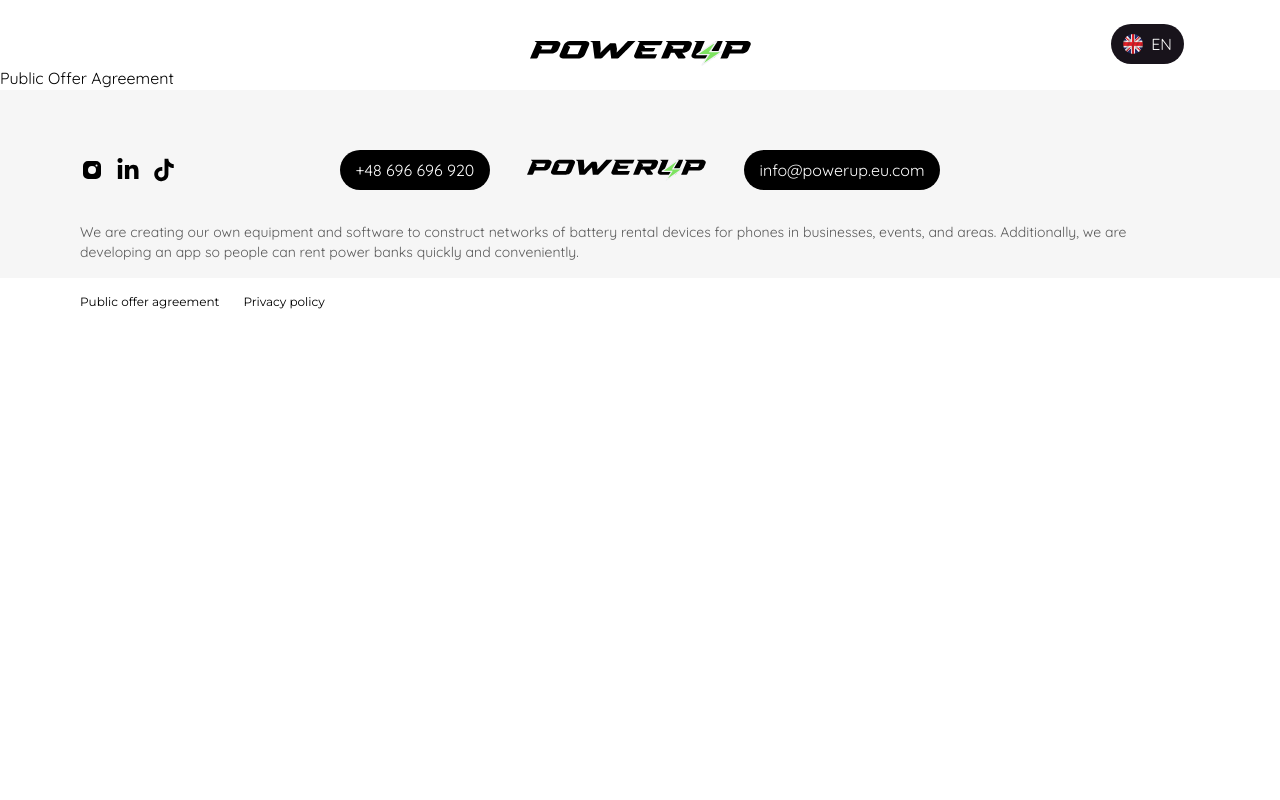
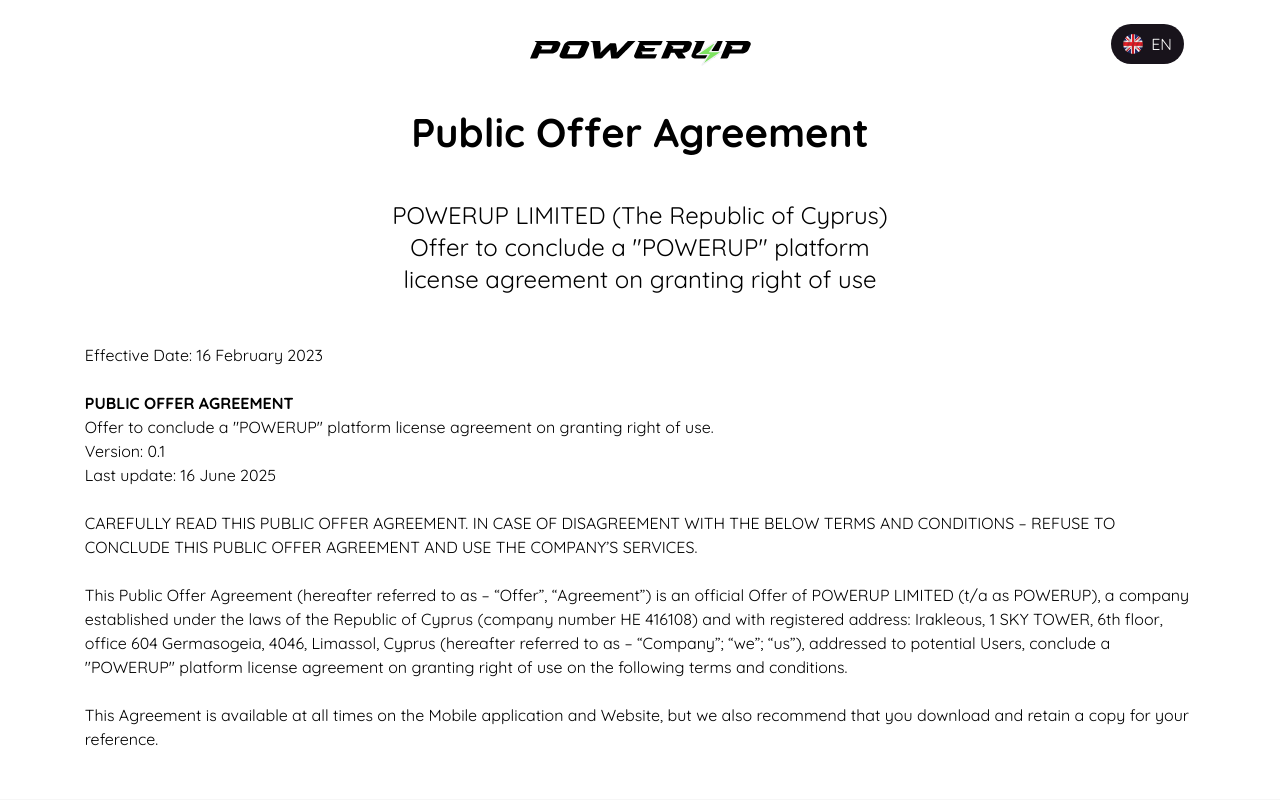
Before and after one commit to Nafiz-Al-Turabi/Power-bank-power-up-front-end, a Next.js app: page /legal/public-offer-agreement in a window 1280 px wide. Shown: the top 800 px of the page. Built offline with nearby package versions, Linux system fonts and the light colour scheme.

Commit message:
Public offering agrement one section added

```diff
--- a/app/(legal)/legal/public-offer-agreement/page.tsx
+++ b/app/(legal)/legal/public-offer-agreement/page.tsx
@@ -1,9 +1,53 @@
-import React from 'react'
+import React from "react";
 
 export default function PublicOfferAgreementPage() {
   return (
     <div>
-        <h1>Public Offer Agreement</h1>
+      <header className="mb-12">
+        <h1 className="text-2xl lg:text-[2.5rem] font-bold text-center my-6 lg:my-10 ">
+          Public Offer Agreement
+        </h1>
+        <p className="text-xl lg:text-2xl lg:w-[38.8ch] w-full mx-auto text-center px-4">
+          POWERUP LIMITED (The Republic of Cyprus) Offer to conclude a "POWERUP"
+          platform license agreement on granting right of use
+        </p>
+      </header>
+      <main className="max-w-[120ch] mx-auto px-4 2xl:px-0">
+        <section className="text-base mb-12">
+          <p className="mb-6">Effective Date: 16 February 2023</p>
+          <div>
+            <h3 className="uppercase font-bold">PUBLIC OFFER AGREEMENT</h3>
+            <p className="mb-6">
+              Offer to conclude a "POWERUP" platform license agreement on
+              granting right of use. <br /> Version: 0.1 <br /> Last update: 16
+              June 2025
+            </p>
+            <p className="mb-6 uppercase">
+              CAREFULLY READ THIS PUBLIC OFFER AGREEMENT. IN CASE OF
+              DISAGREEMENT WITH THE BELOW TERMS AND CONDITIONS – REFUSE TO
+              CONCLUDE THIS PUBLIC OFFER AGREEMENT AND USE THE COMPANY’S
+              SERVICES.
+            </p>
+            <p className="mb-6">
+              This Public Offer Agreement (hereafter referred to as – “Offer”,
+              “Agreement”) is an official Offer of POWERUP LIMITED (t/a as
+              POWERUP), a company established under the laws of the Republic of
+              Cyprus (company number HE 416108) and with registered address:
+              Irakleous, 1 SKY TOWER, 6th floor, office 604 Germasogeia, 4046,
+              Limassol, Cyprus (hereafter referred to as – “Company”; “we”;
+              “us”), addressed to potential Users, conclude a "POWERUP" platform
+              license agreement on granting right of use on the following terms
+              and conditions.
+            </p>
+            <p>
+              This Agreement is available at all times on the Mobile application
+              and Website, but we also recommend that you download and retain a
+              copy for your reference.
+            </p>
+          </div>
+        </section>
+
+      </main>
     </div>
-  )
+  );
 }
--- a/components/Shared/Footer/Footer.tsx
+++ b/components/Shared/Footer/Footer.tsx
@@ -47,8 +47,8 @@ const Footer = () => {
       </div>
       <div className="max-w-[1152px] mx-auto p-4 title-font">
         <div className="text-[#000] text-xs flex items-center gap-6">
-          <Link href="/" className="hover:text-green-600 duration-300 active:underline">Public offer agreement</Link>
-          <Link href="/" className="hover:text-green-600 duration-300 active:underline">Privacy policy</Link>
+          <Link href="/legal/public-offer-agreement" className="hover:text-green-600 duration-300 active:underline">Public offer agreement</Link>
+          <Link href="/legal/privacy-policy" className="hover:text-green-600 duration-300 active:underline">Privacy policy</Link>
         </div>
       </div>
     </div>
```
